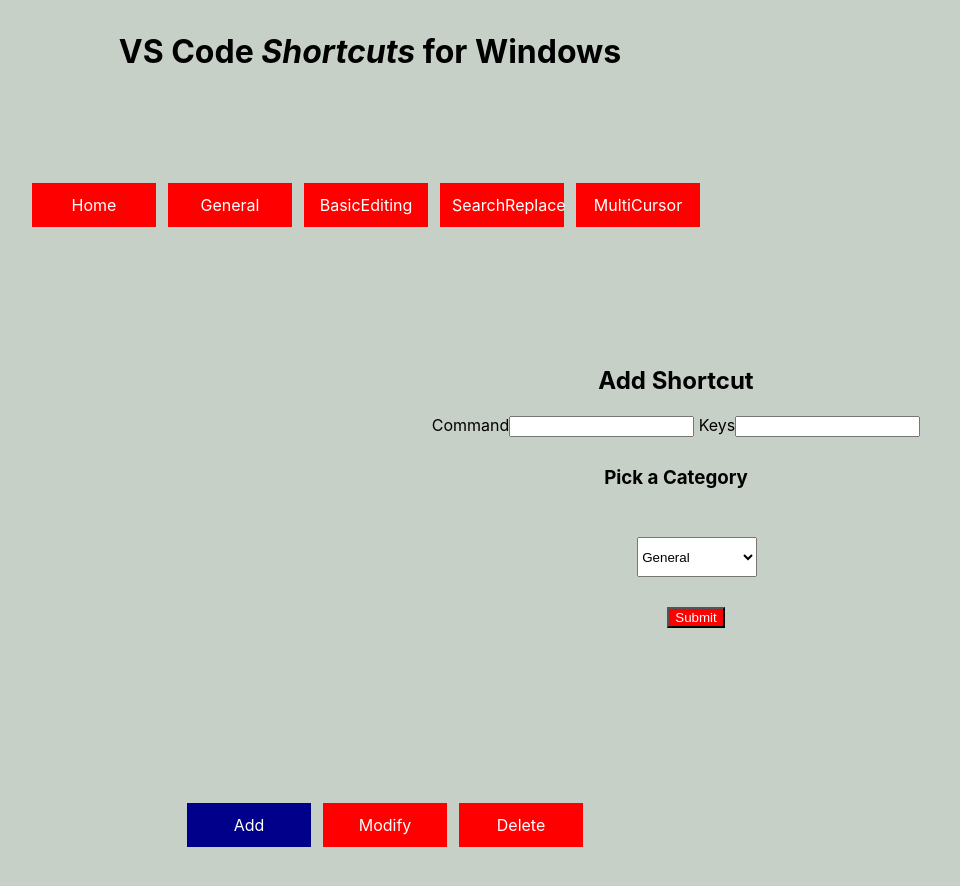
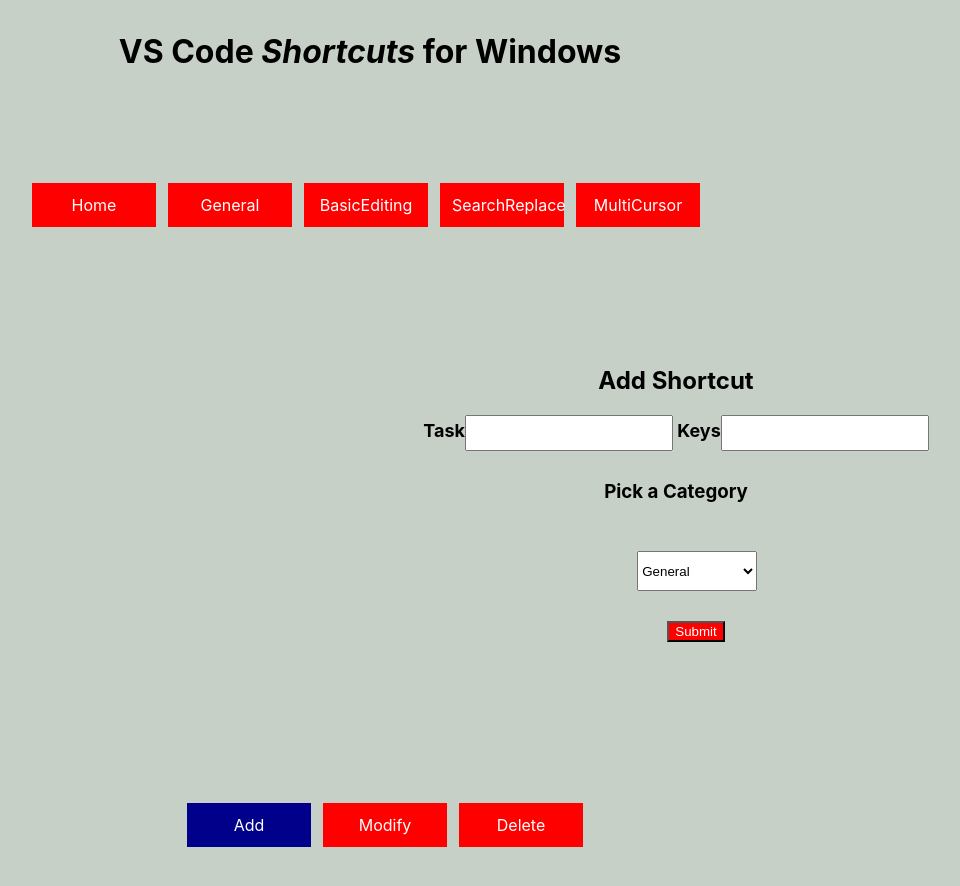
Before and after one commit to gisellec60/shortcut-app, a React (Create React App) app: page /add in a window 1280 px wide. Shown: the top 886 px of the page, without its empty margins (270-1230 px from the left). Built offline with nearby package versions, Linux system fonts and the light colour scheme.

Commit message:
renamed data

```diff
--- a/src/App.css
+++ b/src/App.css
@@ -142,3 +142,12 @@
   background:red;
   color:white
 }
+.label {
+  font-size:large;
+  font-weight:bold ;
+}
+.inputsize {
+  width:200px;
+  height:30px;
+
+}
--- a/src/ShortcutForm.js
+++ b/src/ShortcutForm.js
@@ -2,7 +2,7 @@
 
 function ShortcutForm ({isAdd}) {
     const [selected, setSelected] = useState("")
-    const [formData, setFormData] = useState({command:"",keys:""})
+    const [formData, setFormData] = useState({task:"",keys:""})
 
     const handleSubmit = () => {
 
@@ -12,11 +12,11 @@
       <section id="container">
         <h1>{isAdd ? "Add Shortcut" : "Modify Shortcut"}</h1>
         <form onSubmit={handleSubmit}>
-            <label>Command
-              <input type="text" name="command" value={formData.command}/>
+            <label className="label">Task
+              <input className="inputsize" type="text" name="task" value={formData.task}/>
             </label>
-            <label> Keys
-            <input type="text" name="keys" value={formData.keys} />
+            <label className="label"> Keys
+            <input className="inputsize" type="text" name="keys" value={formData.keys} />
             </label>
             <h3 id="pick-category">Pick a Category </h3>
             <select className="menu-trigger" value={selected} onChange={(e) =>setSelected(e.target.value)} >
```
